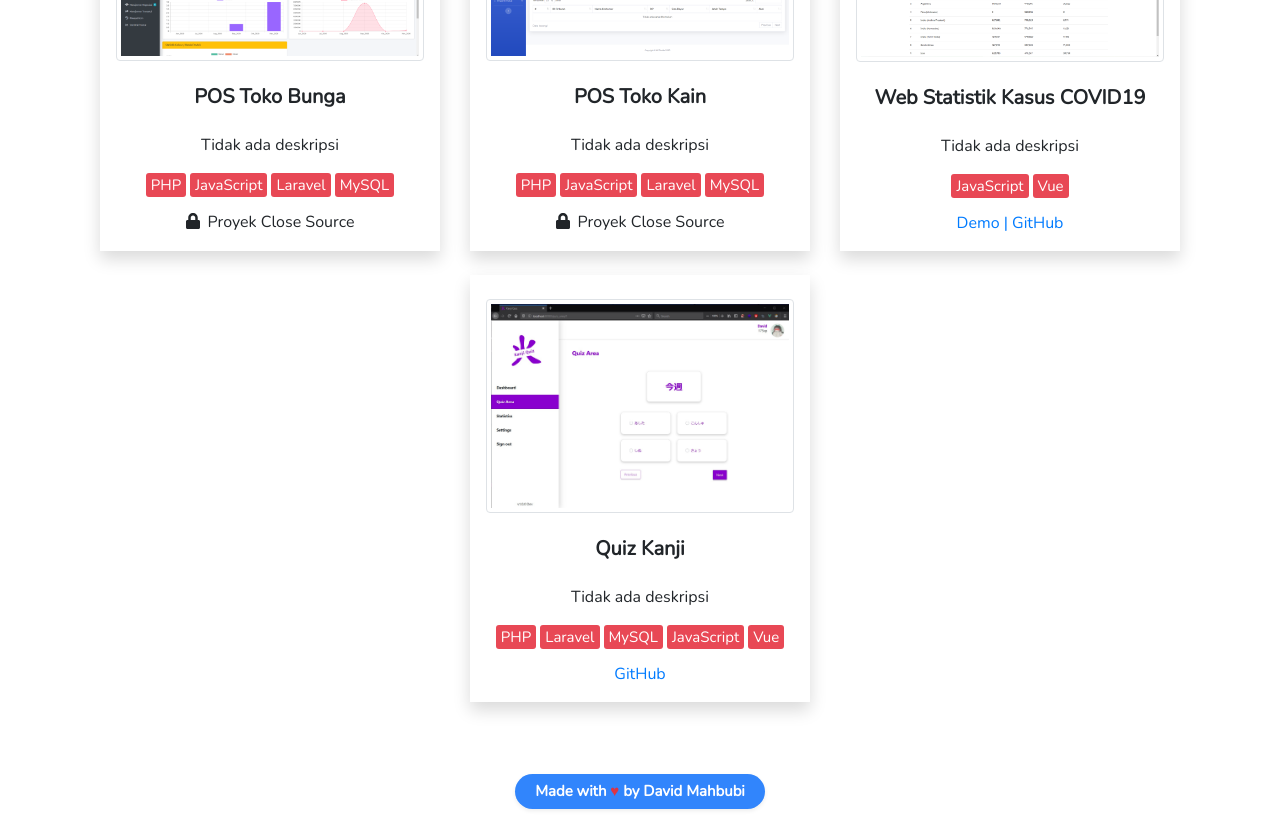
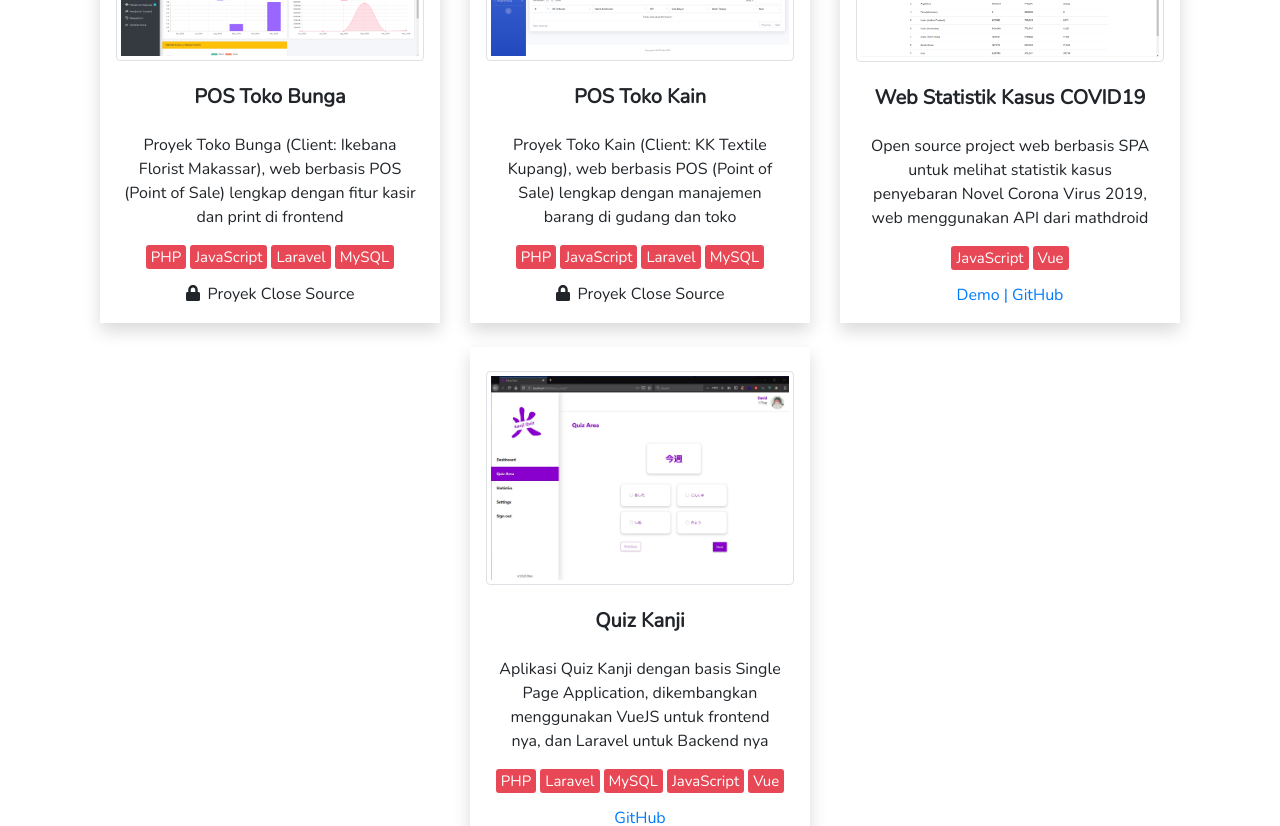
Before and after one commit to davidmahbubi/web-cv, a Vue app: page /project-storefront in a window 1280 px wide. Shown: the part 660-1486 px from the top of the page. Built offline with nearby package versions, Linux system fonts and the light colour scheme.

Commit message:
Edited project description

```diff
--- a/src/views/ProjectStorefront.vue
+++ b/src/views/ProjectStorefront.vue
@@ -30,7 +30,8 @@ export default {
         {
           image: '/img/projects/florist.png',
           title: 'POS Toko Bunga',
-          description: '',
+          description:
+            'Proyek Toko Bunga (Client: Ikebana Florist Makassar), web berbasis POS (Point of Sale) lengkap dengan fitur kasir dan print di frontend',
           demo: '',
           github: '',
           stacks: ['PHP', 'JavaScript', 'Laravel', 'MySQL']
@@ -38,7 +39,8 @@ export default {
         {
           image: '/img/projects/textile.png',
           title: 'POS Toko Kain',
-          description: '',
+          description:
+            'Proyek Toko Kain (Client: KK Textile Kupang), web berbasis POS (Point of Sale) lengkap dengan manajemen barang di gudang dan toko',
           demo: '',
           github: '',
           stacks: ['PHP', 'JavaScript', 'Laravel', 'MySQL']
@@ -46,7 +48,8 @@ export default {
         {
           image: '/img/projects/covid.png',
           title: 'Web Statistik Kasus COVID19',
-          description: '',
+          description:
+            'Open source project web berbasis SPA untuk melihat statistik kasus penyebaran Novel Corona Virus 2019, web menggunakan API dari mathdroid',
           demo: 'https://covid19.mhbproject.com/',
           github: 'https://github.com/davidmahbubi/covid19',
           stacks: ['JavaScript', 'Vue']
@@ -54,7 +57,8 @@ export default {
         {
           image: '/img/projects/kanji_quiz.jpg',
           title: 'Quiz Kanji',
-          description: '',
+          description:
+            'Aplikasi Quiz Kanji dengan basis Single Page Application, dikembangkan menggunakan VueJS untuk frontend nya, dan Laravel untuk Backend nya',
           demo: '',
           github: 'https://github.com/davidmahbubi/kanji_quiz_frontend',
           stacks: ['PHP', 'Laravel', 'MySQL', 'JavaScript', 'Vue']
```
